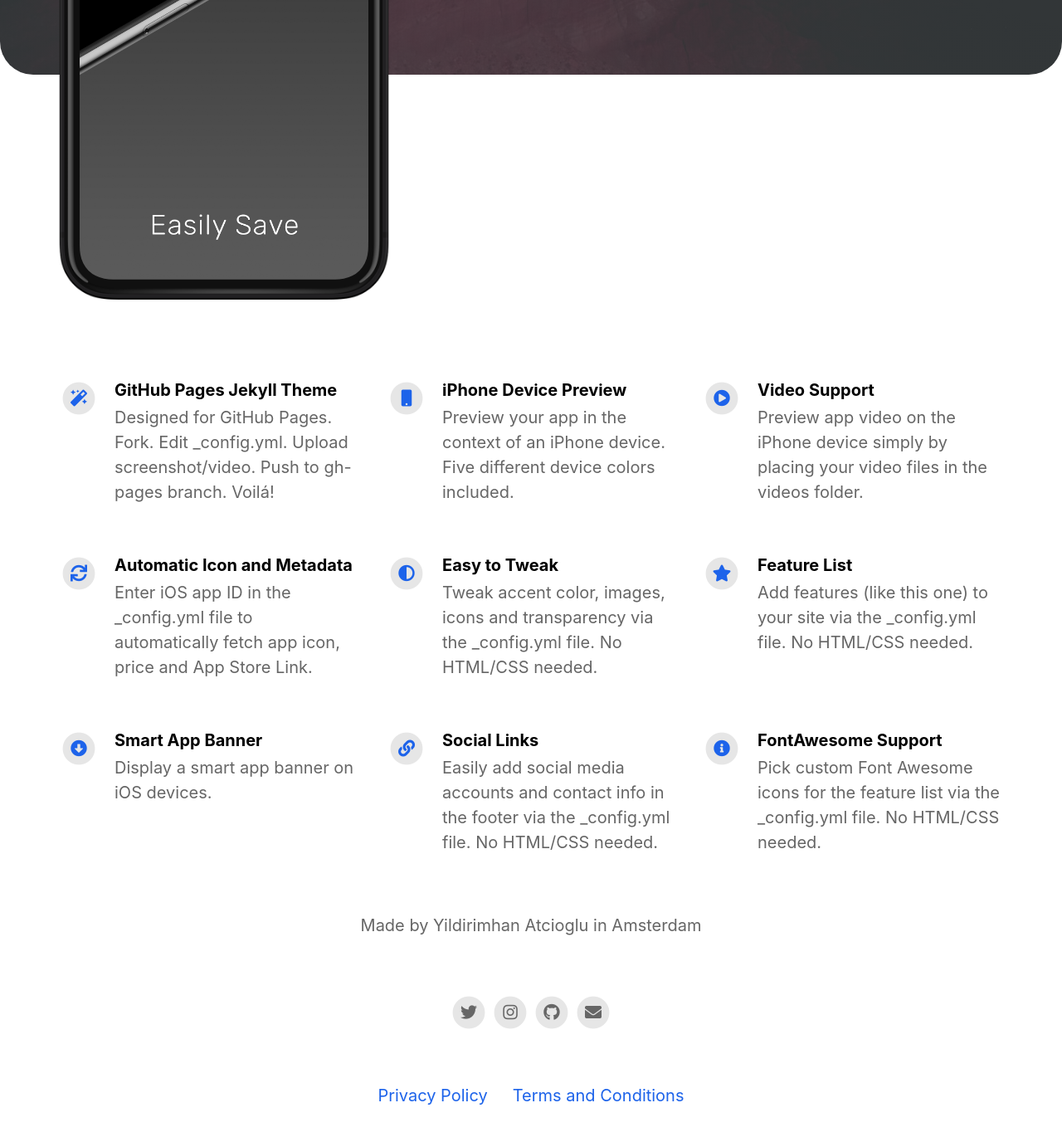
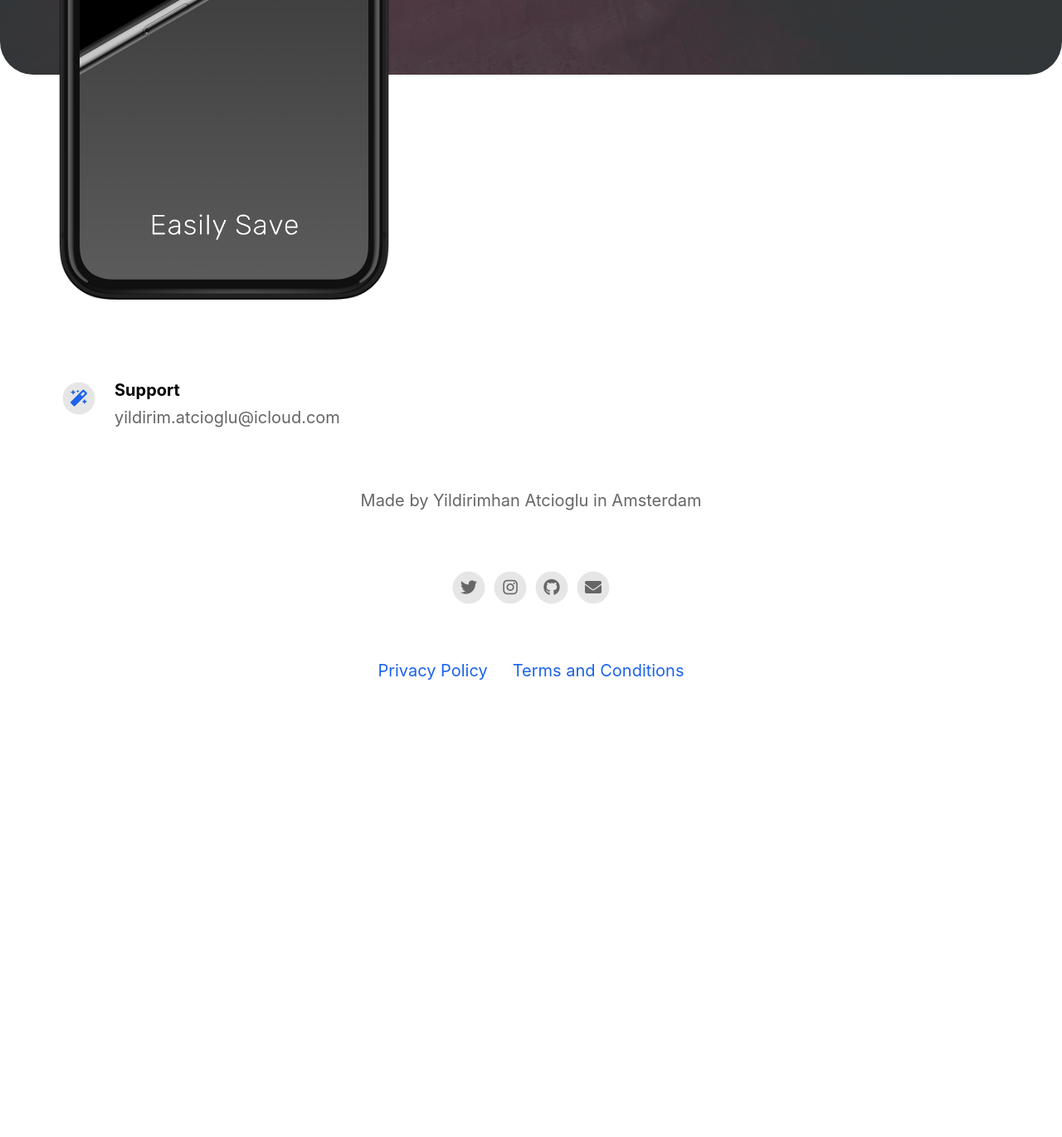
Before and after one commit to yildirimatcioglu/savesocial, a Jekyll site: the page built from index.html, in a window 1280 px wide and 1400 px high, scrolled down 624 px. Shown: the top 1370 px of the window at 83% size. Built offline with Jekyll 4.4.1, drawn with Linux system fonts in a browser that asks for light colours; nearby versions of some CDN libraries; after the commit the page ends 1512 px from its top, so only the background shows below that.

Commit message:
Update _config.yml

```diff
--- a/_config.yml
+++ b/_config.yml
@@ -34,46 +34,9 @@ youtube_username                          :
 
 # Feature List                            Edit, add or remove features to be presented.
 features                                  :
-
-  - title                                 : GitHub Pages Jekyll Theme
-    description                           : Designed for GitHub Pages. Fork. Edit _config.yml. Upload screenshot/video. Push to gh-pages branch. Voilá!
+  - title                                 : Support
+    description                           : yildirim.atcioglu@icloud.com
     fontawesome_icon_name                 : magic
-
-  - title                                 : iPhone Device Preview
-    description                           : Preview your app in the context of an iPhone device. Five different device colors included.
-    fontawesome_icon_name                 : mobile
-
-  - title                                 : Video Support
-    description                           : Preview app video on the iPhone device simply by placing your video files in the videos folder.
-    fontawesome_icon_name                 : play-circle
-
-  - title                                 : Automatic Icon and Metadata
-    description                           : Enter iOS app ID in the _config.yml file to automatically fetch app icon, price and App Store Link.
-    fontawesome_icon_name                 : sync
-
-  - title                                 : Easy to Tweak
-    description                           : Tweak accent color, images, icons and transparency via the _config.yml file. No HTML/CSS needed.
-    fontawesome_icon_name                 : adjust
-
-  - title                                 : Feature List
-    description                           : Add features (like this one) to your site via the _config.yml file. No HTML/CSS needed.
-    fontawesome_icon_name                 : star
-
-  - title                                 : Smart App Banner
-    description                           : Display a smart app banner on iOS devices.
-    fontawesome_icon_name                 : arrow-alt-circle-down
-
-  - title                                 : Social Links
-    description                           : Easily add social media accounts and contact info in the footer via the _config.yml file. No HTML/CSS needed.
-    fontawesome_icon_name                 : link
-
-  - title                                 : FontAwesome Support
-    description                           : Pick custom Font Awesome icons for the feature list via the _config.yml file. No HTML/CSS needed.
-    fontawesome_icon_name                 : info-circle
-
-  - title                                 : # New Feature Title
-    description                           : # New Feature Description
-    fontawesome_icon_name                 : # Enter Font Awesome icon name (e.g. star). Find icons on fontawesome.com/icons.
 
 
 
```
